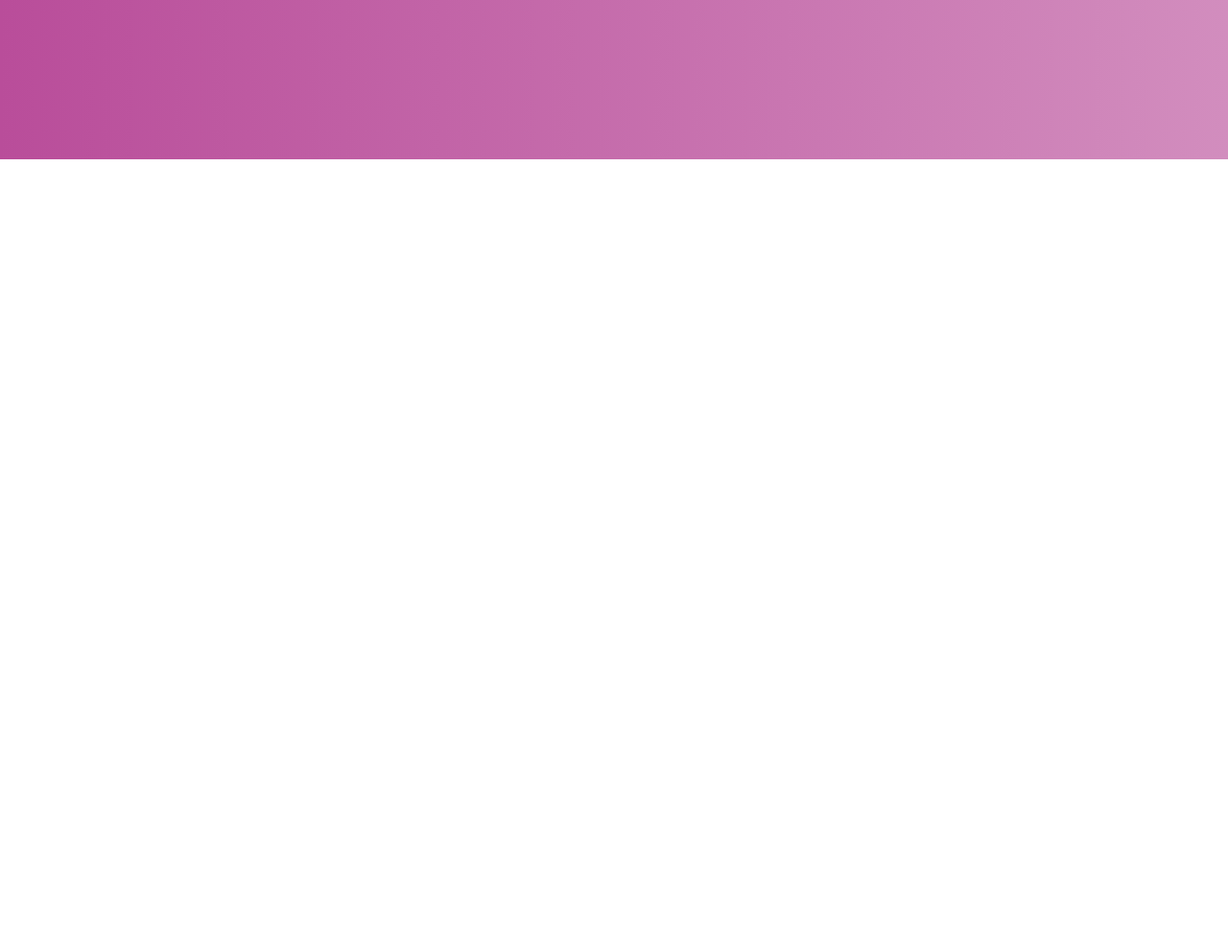
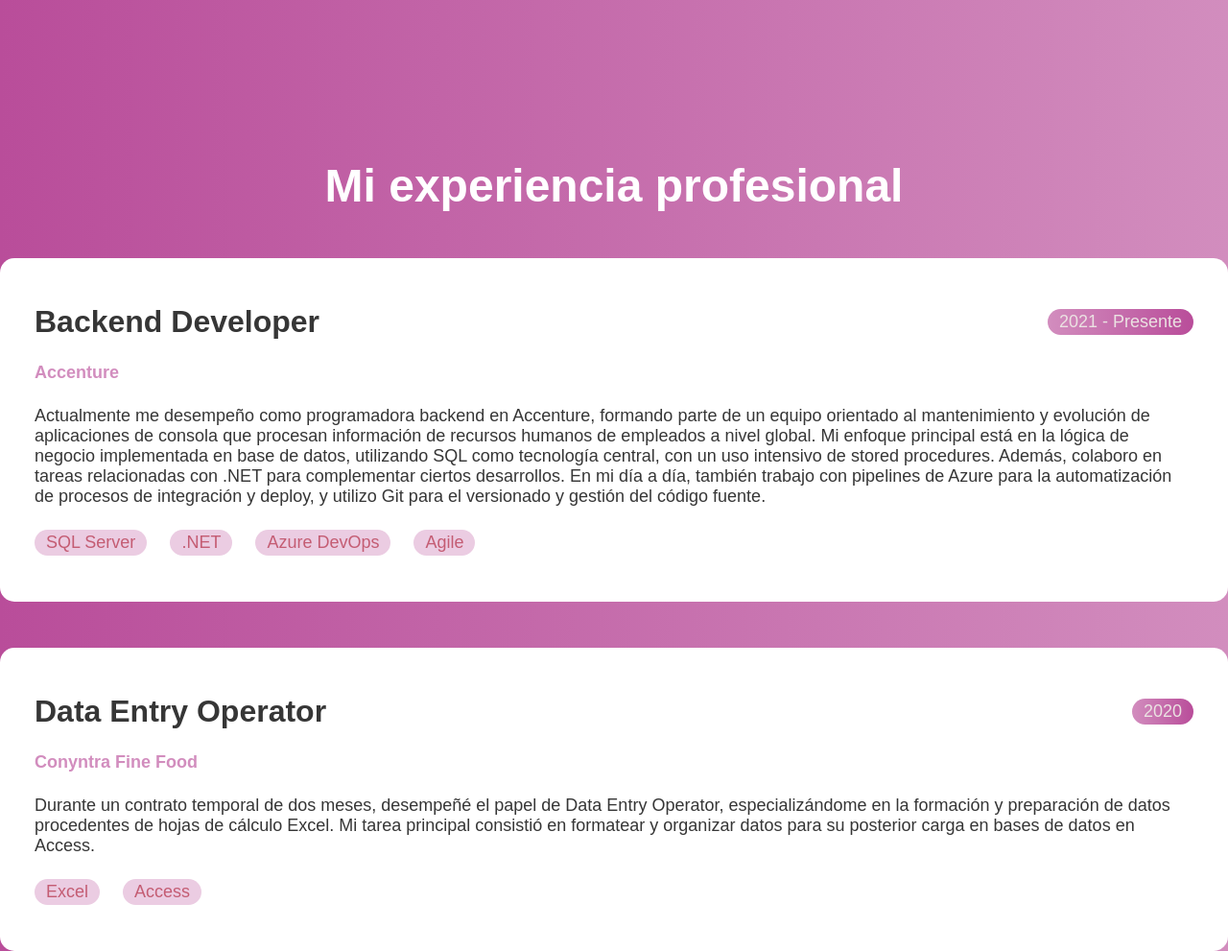
Before and after one commit to matugramajo/portfolio, a plain HTML site: page index.html in a window 1280 px wide. Shown: the part 634-1625 px from the top of the page at 96% size. Before the commit the page ends 800 px from the top, so only its background shows below. Drawn offline with Linux system fonts and the light colour scheme.

Commit message:
cards experiencia

```diff
--- a/index.html
+++ b/index.html
@@ -53,6 +53,48 @@
                 </div>
             </div>
         </section>
+        <section class="experiencia">
+            <div class="titulo">
+                Mi experiencia profesional
+            </div>
+            <div class="cardexp">
+                <div class="titulopuesto">
+                    <div class="puesto">Backend Developer</div>
+                    <div class="anios">2021 - Presente</div>
+                </div>
+                <div class="empresa">Accenture</div>
+                <div class="descripcionpuesto">Actualmente me desempeño como programadora backend en Accenture, formando parte
+                    de un equipo orientado al mantenimiento y evolución de aplicaciones de consola que procesan información de
+                    recursos humanos de empleados a nivel global. Mi enfoque principal está en la lógica de negocio implementada
+                    en base de datos, utilizando SQL como tecnología central, con un uso intensivo de stored procedures. Además,
+                    colaboro en tareas relacionadas con .NET para complementar ciertos desarrollos. En mi día a día, también trabajo con pipelines de Azure para la automatización
+                    de procesos de integración y deploy, y utilizo Git para el versionado y gestión del código fuente.</div>
+                <div class="stack">
+                    <div>SQL Server</div>
+                    <div>.NET</div>
+                    <div>Azure DevOps</div>
+                    <div>Agile</div>
+                </div>
+            </div>
+            <div class="cardexp">
+                <div class="titulopuesto">
+                    <div class="puesto">Data Entry Operator</div>
+                    <div class="anios">2020</div>
+                </div>
+                <div class="empresa">Conyntra Fine Food</div>
+                <div class="descripcionpuesto">Durante un contrato temporal de dos meses, desempeñé el papel de Data Entry
+                    Operator, especializándome en la formación y preparación de datos procedentes de hojas de cálculo Excel.
+                    Mi tarea principal consistió en formatear y organizar datos para su posterior carga en bases de datos en
+                    Access. </div>
+                <div class="stack">
+                    <div>Excel</div>
+                    <div>Access</div>
+                </div>
+            </div>
+        </section>
+        <section class="proyectos">
+
+        </section>
     </main>
 </body>
 </html>
--- a/style.css
+++ b/style.css
@@ -128,3 +128,74 @@ main {
 .cv{
   background-color: #E8BC95;
 }
+
+.experiencia {
+  width: 100%;
+  max-height: 958px;
+  display: flex;
+  flex-flow: column nowrap;
+  align-items: center;
+  justify-content: center;
+  justify-content: space-around;
+  gap: 48px;
+}
+
+.titulo{
+  font-size: xxx-large;
+  color: rgb(255, 255, 255);
+  font-weight: bold;
+}
+
+.cardexp{
+  background-color: white;
+  border-radius: 15px;
+  color: #363636;
+  display: flex;
+  flex-flow: column nowrap;
+  font-weight: normal;
+  font-size: large;
+  padding: 48px 36px;
+  gap: 24px;
+}
+
+.titulopuesto{
+  display: flex;
+  flex-direction: row;
+  justify-content: space-between;
+  align-items: center
+}
+
+.puesto{
+  font-size: xx-large;
+  font-weight: bold;
+}
+
+.empresa{
+  color: #D28DBE;
+  font-weight: bold;
+}
+
+.anios{
+  background-image: linear-gradient(to left, #B94D9A , #D28DBE);
+  border-radius: 15px;
+  padding: 3px 12px;
+  color: rgb(235, 226, 226);
+}
+
+.stack{
+  display: flex;
+  flex-flow: row nowrap;
+  gap: 24px;
+}
+
+.stack div{
+  background-color: #EBCCE2;
+  border-radius: 15px;
+  padding: 3px 12px;
+  color: #C45C73;
+}
+
+.proyectos{
+  display: flex;
+  flex-flow: column nowrap;
+}
```
